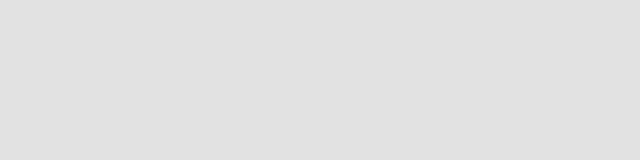
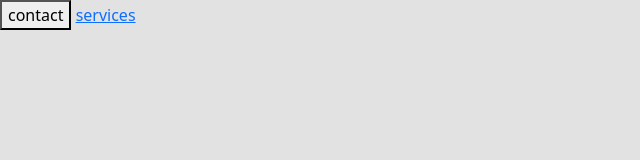
Before and after one commit to Sameer7552/Figma-Webapp, a plain HTML site: page index.html in a window 1280 px wide. Shown: the whole page, without its empty margins (0-640 px from the left). Drawn offline with Linux system fonts and the light colour scheme; a web font is replaced by a local one.

Commit message:
Update index.html

```diff
--- a/index.html
+++ b/index.html
@@ -12,6 +12,8 @@
     <title>Document</title>
 </head>
 <body>
+    <a href="contact-us.html"><button>contact</button></a>
+    <a href="services.html">services</a>
 
 </body>
 </html>
```
